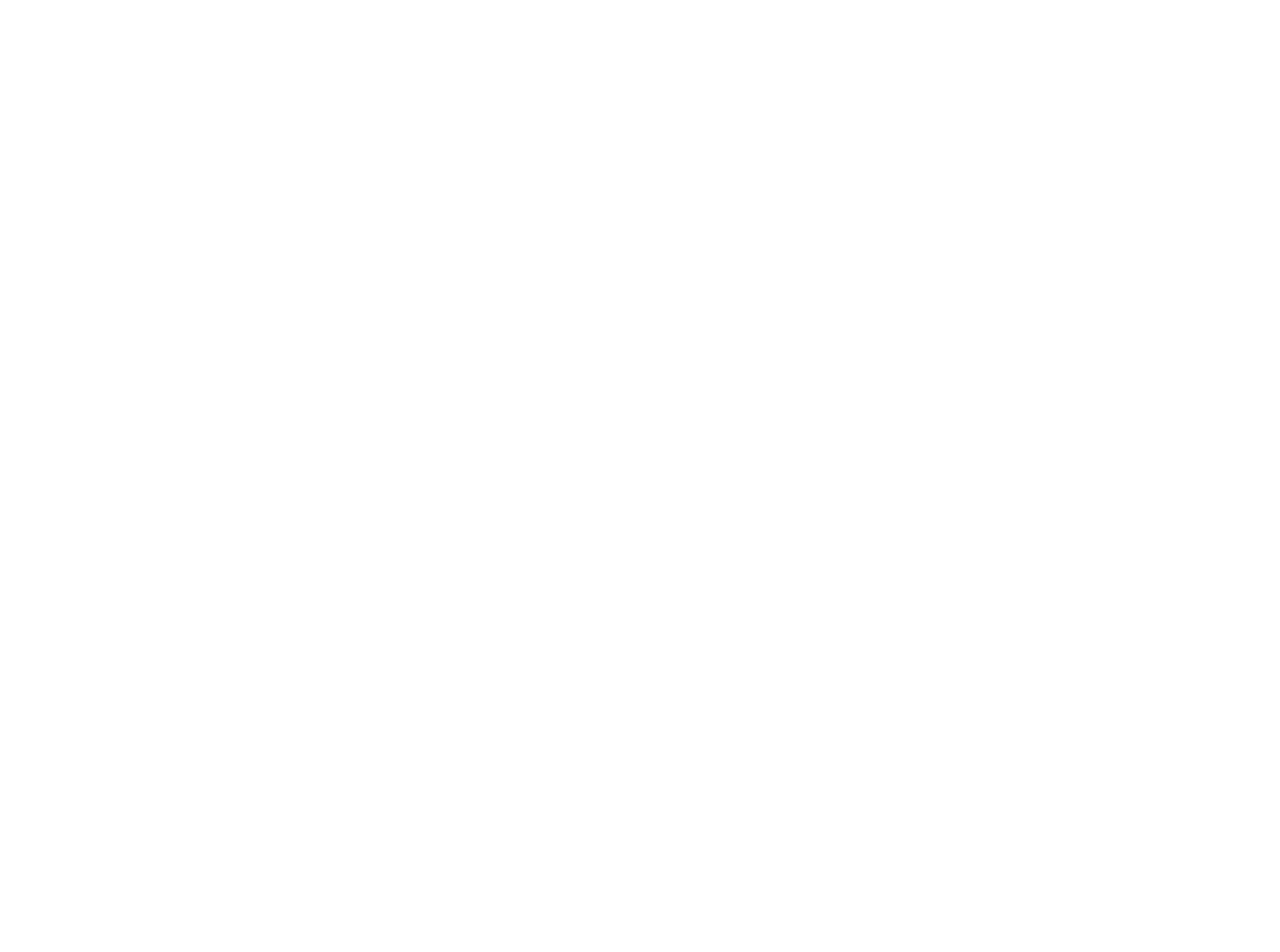
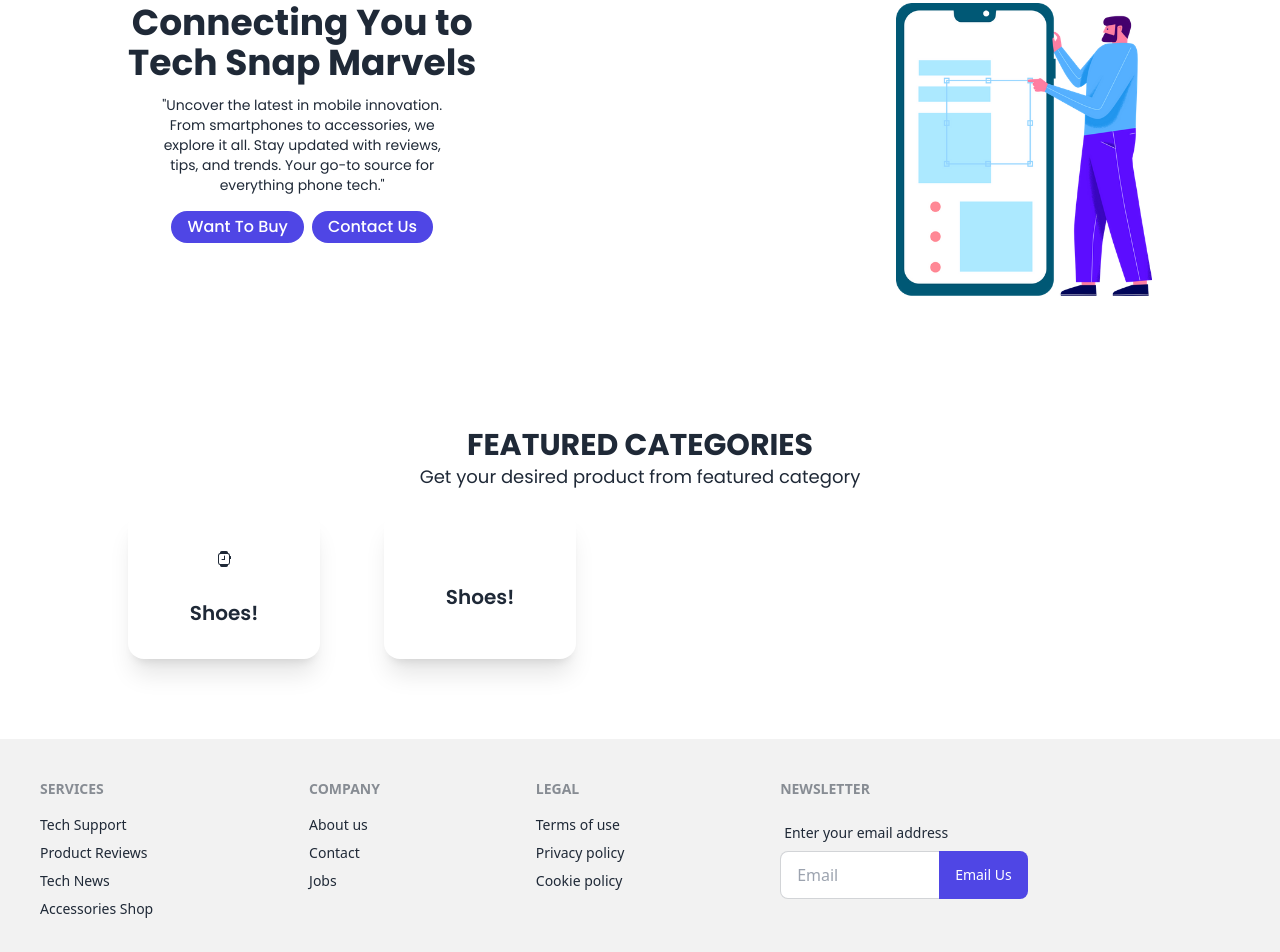
Before and after one commit to beenyamin/Assignment-10-Client, a React (Vite) app: page / in a window 1280 px wide. Shown: the part 148-1100 px from the top of the page. Before the commit the page ends 800 px from the top, so only its background shows below. Built offline with nearby package versions, Linux system fonts and the light colour scheme.

Commit message:
added banner and footer section

```diff
--- a/package.json
+++ b/package.json
@@ -14,6 +14,7 @@
     "match-sorter": "^6.3.1",
     "react": "^18.2.0",
     "react-dom": "^18.2.0",
+    "react-icons": "^4.11.0",
     "react-router-dom": "^6.17.0",
     "sort-by": "^1.2.0"
   },
--- a/src/Components/Banner/Banner.jsx
+++ b/src/Components/Banner/Banner.jsx
@@ -2,10 +2,22 @@
 
 const Banner = () => {
     return (
-        <div className='text-2xl font-bold'>
+        <div className='h-96 mt-16 mb-10 text-center lg:flex justify-between'  >
 
+            <div>
+                <h2 className=" lg:text-4xl  font-bold">Connecting You to <br /> Tech Snap Marvels</h2>
+                <p className="  lg: mt-3 text-sm font-normal" > "Uncover the latest in mobile innovation. <br /> From smartphones to accessories, we <br /> explore it all. Stay updated  with reviews, <br />  tips, and trends. Your go-to source for <br /> everything phone tech." </p>
 
+                 <div className="">
 
+                 <button className="bg-indigo-600  font-medium text-white px-4 py-1 rounded-full ">Want To Buy</button>
+                <button className=" rounded-full mt-4 ml-2 px-4 py-1 bg-indigo-600 font-medium  text-white  ">Contact Us</button>
+                 </div>
+            </div>
+
+            <div className="items-center mt-10 ml-16  lg:mt-0  ">
+                <img  className=" w-44 lg:w-64 " src="/public/2bDzvyw28 (1).png" alt="" />
+            </div>
 
 
         </div>
--- /dev/null
+++ b/src/Components/Extra2Section/Extra2Section.jsx
@@ -0,0 +1,42 @@
+
+import {  BsSmartwatch } from 'react-icons/bs';
+
+const Extra2Section = () => {
+    return (
+        <div className='text-center justify-center'>
+            <h2 className='font-bold text-3xl'>FEATURED CATEGORIES</h2>
+            <p className='font-normal text-lg'>Get your desired product from featured category</p>
+
+
+
+
+      <div className="grid lg:grid-cols-4 grid-cols-2 mt-5">
+
+            <div className="card w-48 bg-base-100 shadow-xl">
+                <figure className="px-10 pt-10 ">
+                <BsSmartwatch className=''></BsSmartwatch>
+                </figure>
+                <div className="card-body items-center text-center">
+                    <h2 className="card-title">Shoes!</h2>
+                </div>
+            </div>
+            <div className="card w-48 bg-base-100 shadow-xl">
+                <figure className="px-10 pt-10">
+                </figure>
+                <div className="card-body items-center text-center">
+                    <h2 className="card-title">Shoes!</h2>
+                </div>
+            </div>
+
+
+      </div>
+
+
+        </div>
+
+
+
+    );
+};
+
+export default Extra2Section;
--- /dev/null
+++ b/src/Components/Footer/Footer.jsx
@@ -0,0 +1,46 @@
+
+const Footer = () => {
+    return (
+        <div className='mt-20'>
+            <footer className="footer p-10 bg-base-200 text-base-content">
+                <nav>
+                    <header className="footer-title">Services</header>
+                    <a className="link link-hover">Tech Support</a>
+                    <a className="link link-hover">Product Reviews</a>
+                    <a className="link link-hover">Tech News</a>
+                    <a className="link link-hover">Accessories Shop</a>
+                </nav>
+                <nav>
+                    <header className="footer-title">Company</header>
+                    <a className="link link-hover">About us</a>
+                    <a className="link link-hover">Contact</a>
+                    <a className="link link-hover">Jobs</a>
+                </nav>
+                <nav>
+                    <header className="footer-title">Legal</header>
+                    <a className="link link-hover">Terms of use</a>
+                    <a className="link link-hover">Privacy policy</a>
+                    <a className="link link-hover">Cookie policy</a>
+                </nav>
+                <form>
+                    <header className="footer-title">Newsletter</header>
+                    <fieldset className="form-control w-80">
+                        <label className="label">
+                            <span className="label-text">Enter your email address</span>
+                        </label>
+
+                        <div className="relative">
+
+                            <div className="join ">
+                                <input className="input w-20  lg:w-40 input-bordered join-item" placeholder="Email" />
+                                <button className="bg-indigo-600 py-3 px-4 font-medium text-white join-item rounded-r-lg">Email Us</button>
+                            </div>
+                        </div>
+                    </fieldset>
+                </form>
+            </footer>
+        </div>
+    );
+};
+
+export default Footer;
--- a/src/Components/MainLayout/MainLayout.jsx
+++ b/src/Components/MainLayout/MainLayout.jsx
@@ -1,6 +1,7 @@
 
 import { Outlet } from 'react-router-dom';
 import NavBar from '../Navbar/NavBar';
+import Footer from '../Footer/Footer';
 
 const MainLayout = () => {
     return (
@@ -11,6 +12,8 @@
 
            </div>
 
+           <Footer></Footer>
+
 
         </div>
     );
--- a/src/Components/Navbar/NavBar.jsx
+++ b/src/Components/Navbar/NavBar.jsx
@@ -1,13 +1,15 @@
 
 import { NavLink } from 'react-router-dom';
+import { GrTechnology } from 'react-icons/gr';
 
 const NavBar = () => {
     return (
         <div>
-             <div className=" navbar bg-red-400 my-5 ">
+             <div className=" navbar my-5 ">
 
                 <div className="flex-1">
-                    <h2 className=' font-medium text-lg'>Tech </h2>
+                    <GrTechnology></GrTechnology>
+                    <h2 className=' font-bold text-lg'> Tech <span className='text-indigo-600'>Snap</span> </h2>
                 </div>
 
                <div className='mr-8'>
@@ -15,7 +17,7 @@
                     <li>
 
                         <NavLink to="/" className={({ isActive, isPending }) =>
-                            isPending ? "pending" : isActive ? "text-green-400" : ""
+                            isPending ? "pending" : isActive ? "text-indigo-600" : ""
                         }>
                             Home </NavLink>
 
@@ -23,7 +25,7 @@
                     <li>
 
                         <NavLink to="/addProduct" className={({ isActive, isPending }) =>
-                            isPending ? "pending" : isActive ? "text-green-400" : ""
+                            isPending ? "pending" : isActive ? "text-indigo-600" : ""
                         }>
                             Add Product </NavLink>
 
@@ -31,15 +33,11 @@
                     <li>
 
                         <NavLink to="/myCart" className={({ isActive, isPending }) =>
-                            isPending ? "pending" : isActive ? "text-green-400" : ""
+                            isPending ? "pending" : isActive ? "text-indigo-600" : ""
                         }>
                             My Cart </NavLink>
 
                     </li>
-
-
-
-
 
 
                 </ul>
--- a/src/Components/Pages/Home.jsx
+++ b/src/Components/Pages/Home.jsx
@@ -1,10 +1,14 @@
 
 import Banner from '../Banner/Banner';
+import Extra2Section from '../Extra2Section/Extra2Section';
+
 
 const Home = () => {
     return (
         <div>
+
             <Banner></Banner>
+            <Extra2Section></Extra2Section>
 
         </div>
     );
--- a/src/Extra.js
+++ b/src/Extra.js
@@ -46,4 +46,7 @@
 
 </div>
 
-https://ibb.co/p2XHnCx
+
+FEATURED CATEGORIES
+
+Get your desired product from featured category
```
Also changed, not shown: public/2bDzvyw28 (1).png (added), 1 other file (tests, documents, lock files or other folders).
